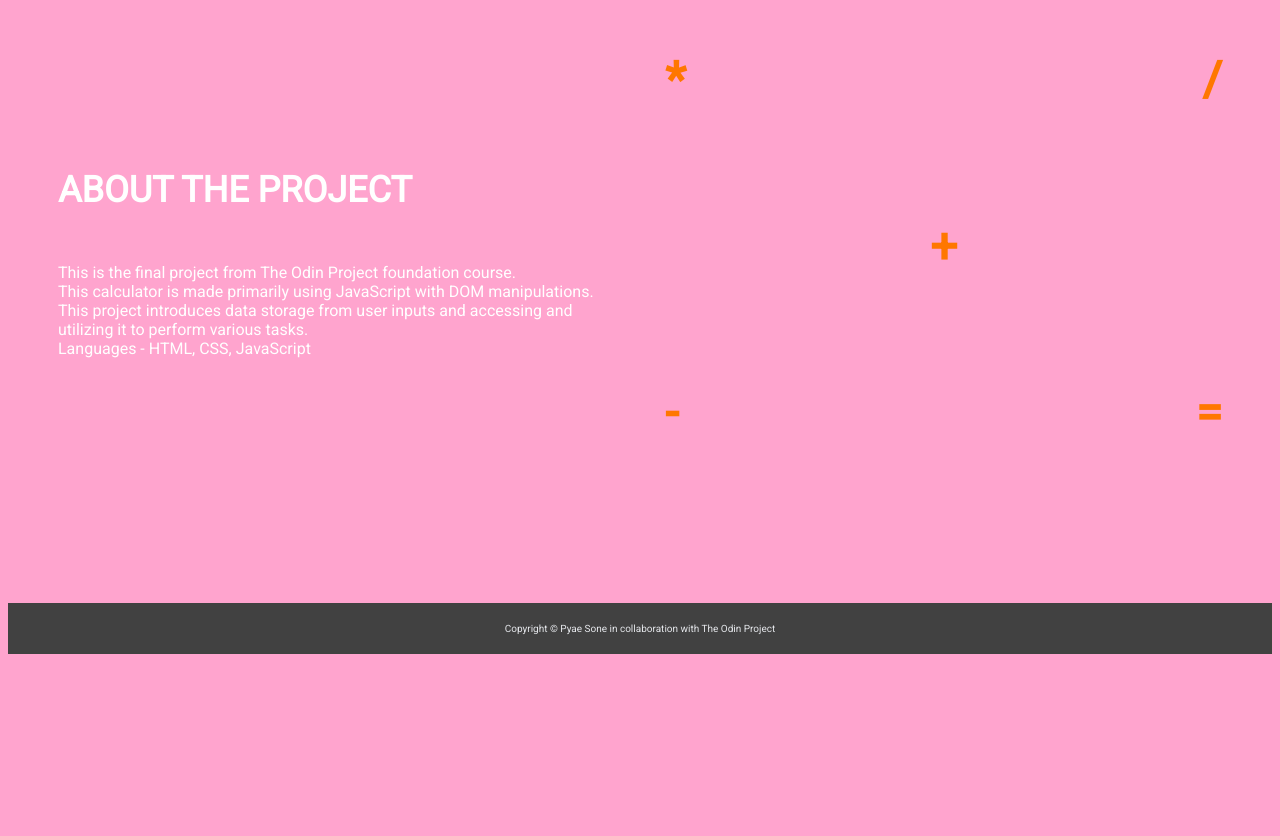
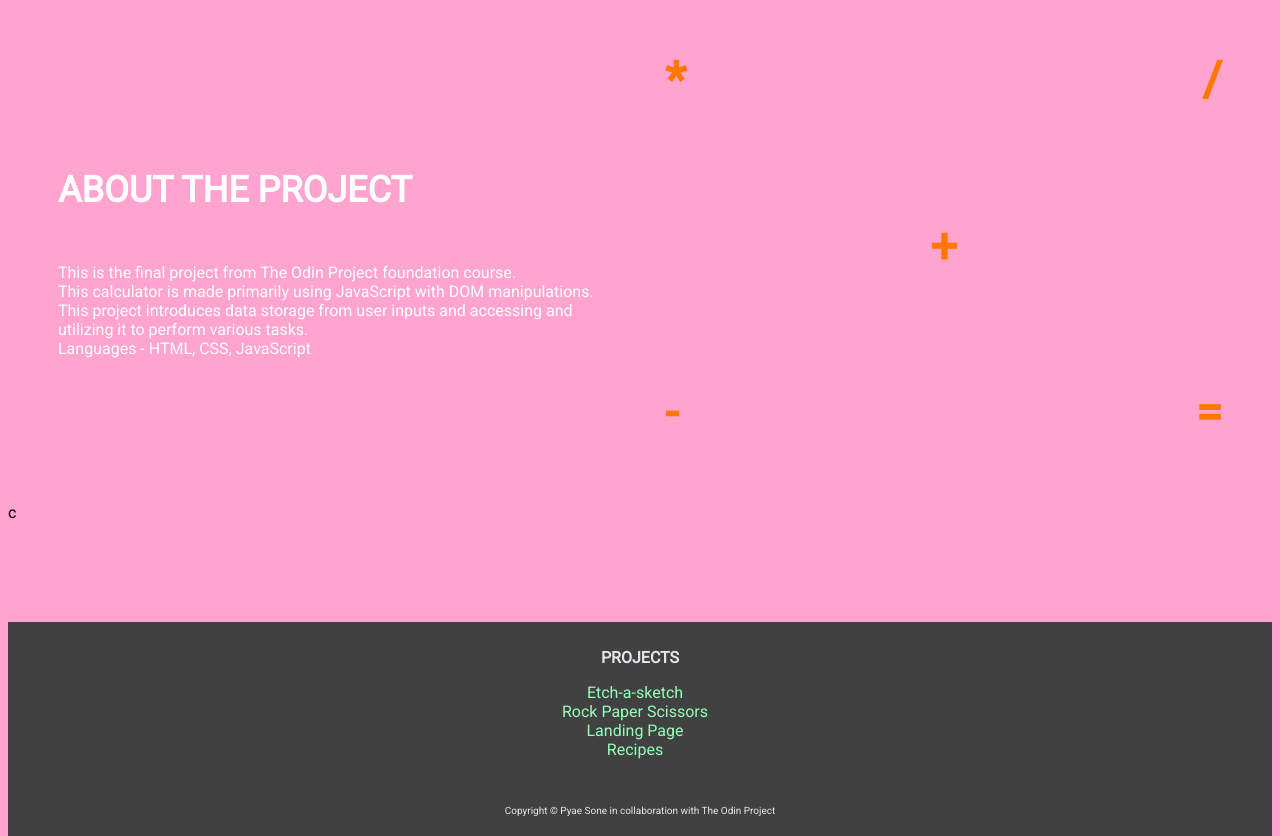
Before and after one commit to PyaesoneP/odin-calculator, a plain HTML site: page index.html in a window 1280 px wide. Shown: the part 985-1821 px from the top of the page. Before the commit the page ends 1639 px from the top, so only its background shows below. Drawn offline with Linux system fonts and the light colour scheme.

Commit message:
Add the project list in the footer section

```diff
--- a/index.html
+++ b/index.html
@@ -52,9 +52,19 @@
                     <p>=</p>
                 </div>
             </div>
-        </div>
+        </div>c
 
         <footer>
+            <div class="projects">
+                <p class="projectheader">PROJECTS</p>
+                <ul class="projectlist">
+                    <li><a href="https://pyaesonep.github.io/odin-etchasketch/">Etch-a-sketch</a></li>
+                    <li><a href="https://pyaesonep.github.io/odin-rockpaperscissors/">Rock Paper Scissors</a></li>
+                    <li><a href="https://pyaesonep.github.io/odin-landingpage/">Landing Page</a></li>
+                    <li><a href="https://pyaesonep.github.io/odin-recipes/">Recipes</a></li>
+                </ul>
+            </div>
+
             <p>Copyright &#169; Pyae Sone in collaboration with The Odin Project</p>
         </footer>
     </body>
--- a/style/style.css
+++ b/style/style.css
@@ -138,10 +138,30 @@ a {
 footer {
     background-color: rgb(65, 65, 65);
     color: #e5e7eb;
-    text-align: center;
+    display: flex;
+    justify-content: center;
+    align-items: center;
+    flex-direction: column;
     margin-top: 100px;
     padding-top: 10px;
     padding-bottom: 10px;
+}
+
+.projects {
+    display: flex;
+    flex-direction: column;
+    margin-bottom: 20px;
+}
+
+.projectheader {
+    text-align: center;
+    margin-bottom: 0px;
+    font-weight: bolder;
+}
+
+.projectlist {
+    display: flex;
+    flex-direction: column;
 }
 
 footer > p {
```
